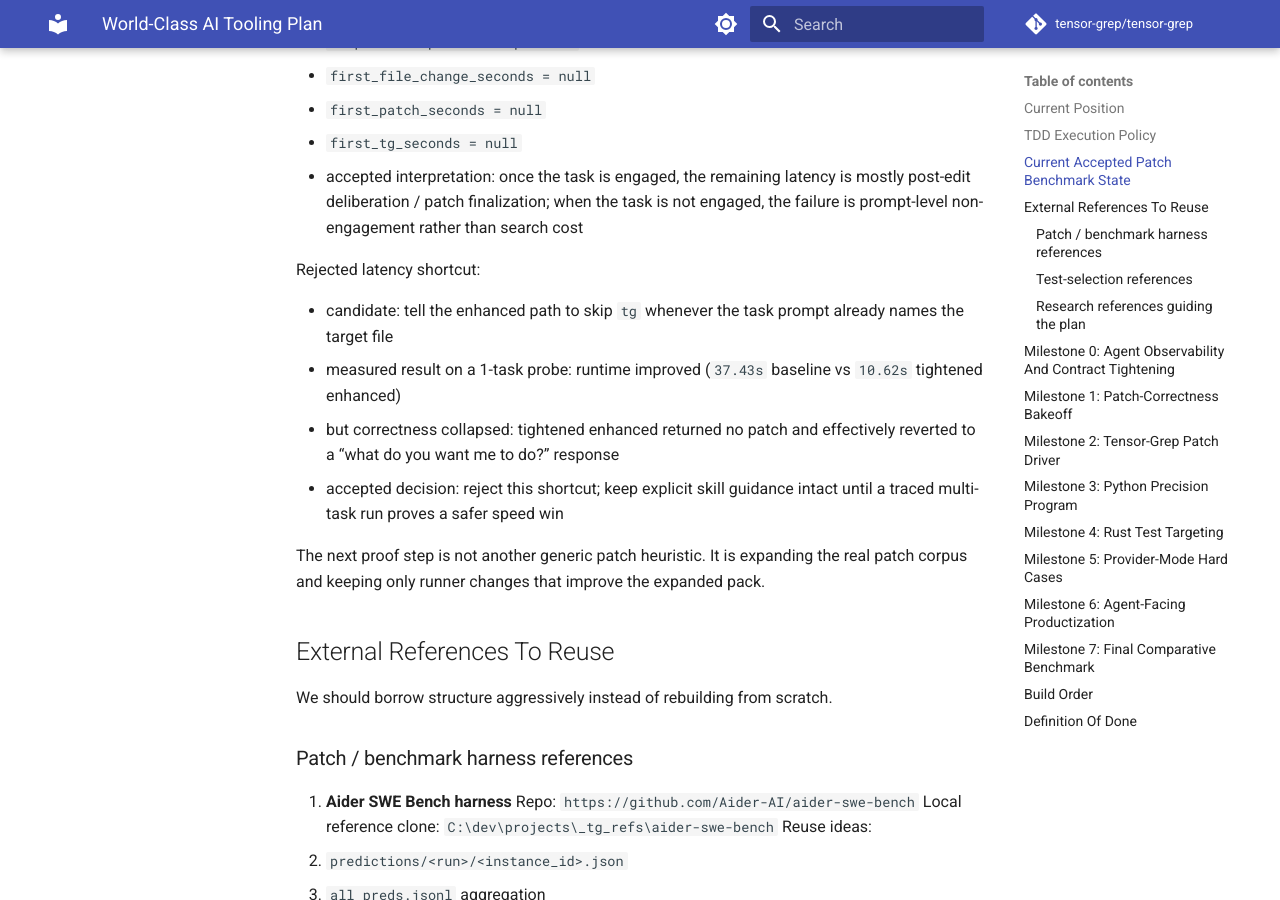
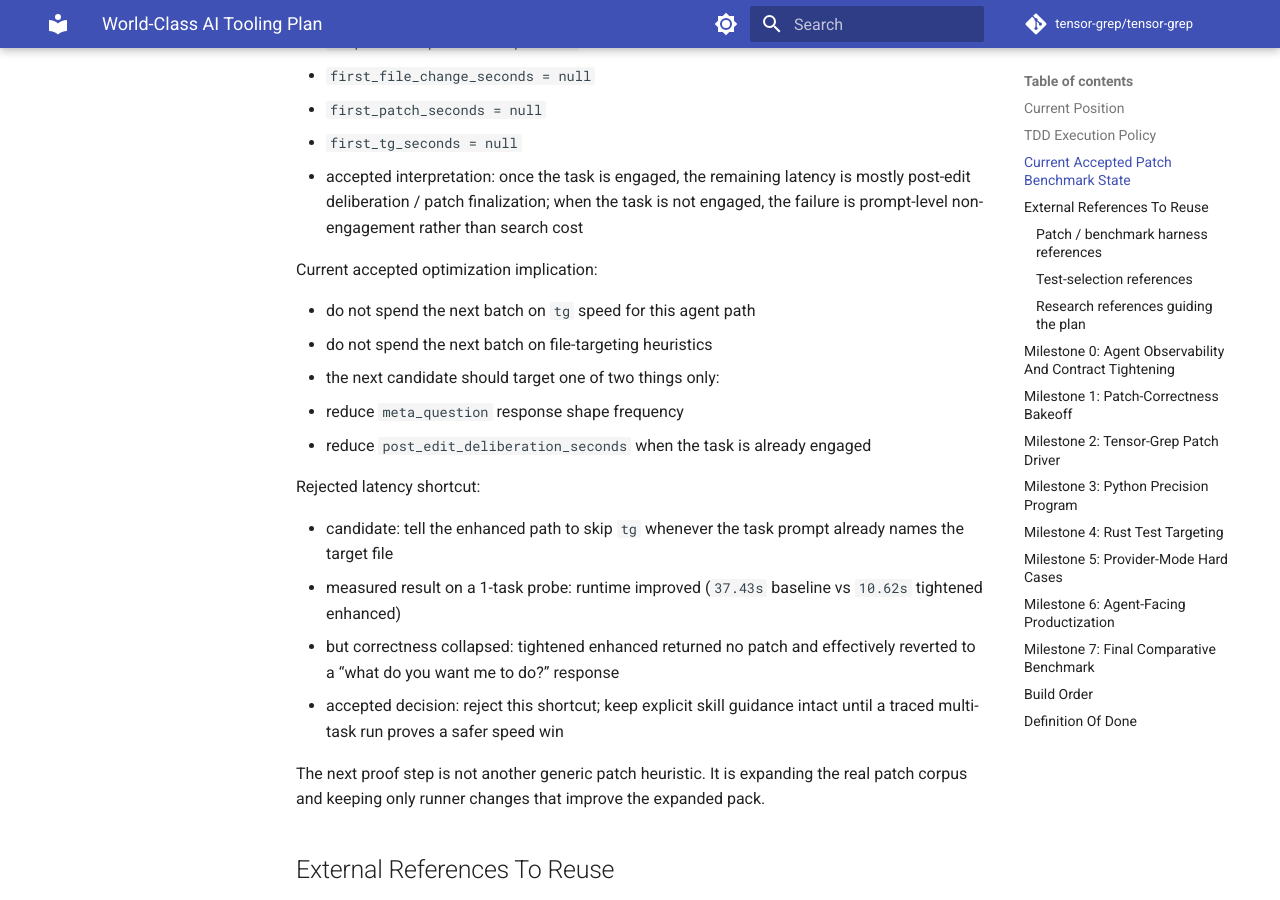
Before and after one commit to oimiragieo/tensor-grep, an MkDocs documentation site: the page built from docs/world_class_plan.md, in a window 1280 px wide and 900 px high, scrolled down 3269 px. Built offline with MkDocs 1.6.1 and Material for MkDocs 9.7.7, drawn with Linux system fonts in a browser that asks for light colours; comment, search, counter and statistics services are not loaded.

Commit message:
feat: track post edit deliberation in claude traces

```diff
--- a/docs/world_class_plan.md
+++ b/docs/world_class_plan.md
@@ -98,6 +98,14 @@ Current accepted first-action timing baseline:
   * `first_patch_seconds = null`
   * `first_tg_seconds = null`
 * accepted interpretation: once the task is engaged, the remaining latency is mostly post-edit deliberation / patch finalization; when the task is not engaged, the failure is prompt-level non-engagement rather than search cost
+
+Current accepted optimization implication:
+
+* do not spend the next batch on `tg` speed for this agent path
+* do not spend the next batch on file-targeting heuristics
+* the next candidate should target one of two things only:
+  * reduce `meta_question` response shape frequency
+  * reduce `post_edit_deliberation_seconds` when the task is already engaged
 
 Rejected latency shortcut:
 
```
Also changed, not shown: docs/PAPER.md (+3 -1 lines).
